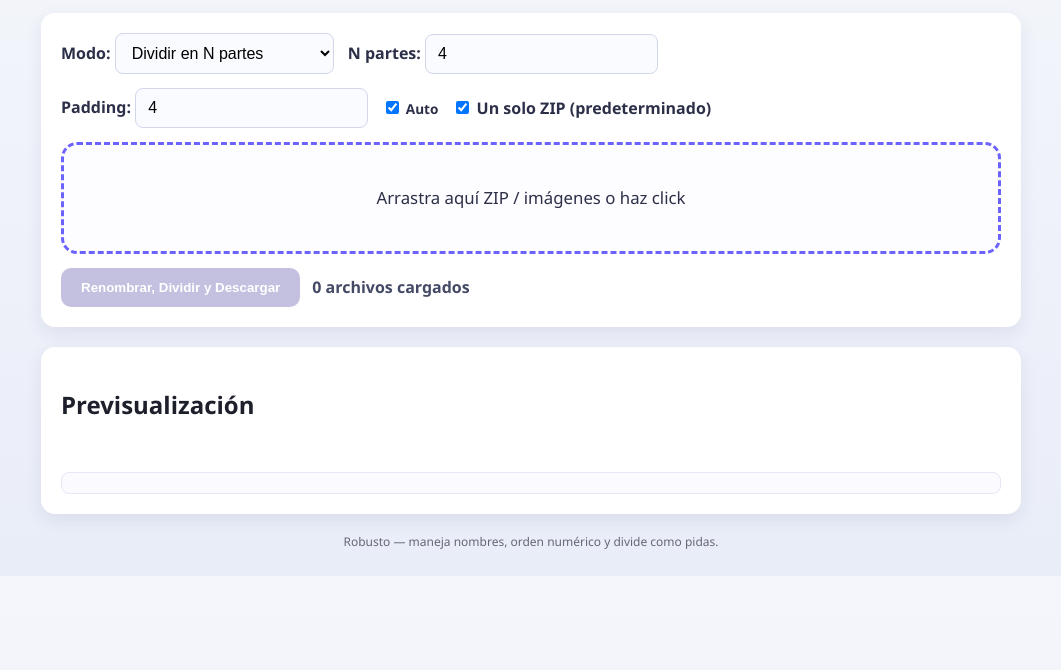
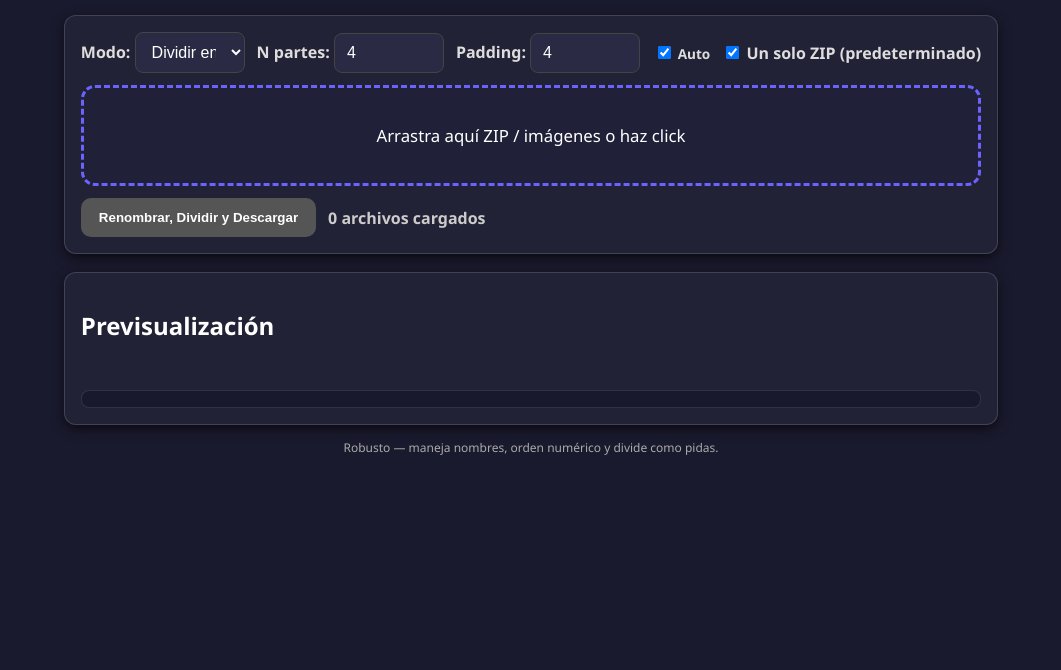
Before and after one commit to TheJarret084/Jarret_Corner, a plain HTML site: page Lab/RenownedBySprites/RenownedBySprites.html in a window 1280 px wide. Shown: the part 130-800 px from the top of the page, without its empty margins (109-1170 px from the left). Drawn offline with nearby package versions, Linux system fonts and the light colour scheme.

Commit message:
se veia igual

```diff
--- a/Lab/RenownedBySprites/RenownedBySprites.css
+++ b/Lab/RenownedBySprites/RenownedBySprites.css
@@ -5,28 +5,28 @@
 /* ======== Estilos generales ======== */
 body {
   font-family: 'Segoe UI', Tahoma, Geneva, Verdana, sans-serif;
-  background: linear-gradient(180deg, #f4f6fb, #e9edf8);
+  background-color: #1a1a2e;
+  color: #fff;
   margin: 0;
   padding: 24px;
-  color: #1d1f2b;
-  line-height: 1.5;
+  display: flex;
+  flex-direction: column;
+  align-items: center;
 }
 
 header {
   text-align: center;
-  margin-bottom: 20px;
+  margin-bottom: 18px;
 }
 
 h1 {
-  font-size: 2rem;
-  margin-bottom: 6px;
-  color: #2a2d3e;
+  font-size: 1.9rem;
+  margin-bottom: 4px;
 }
 
 .subtitle {
-  color: #566;
+  color: #ccc;
   margin-top: 0;
-  font-size: 1rem;
 }
 
 /* ======== Panel principal ======== */
@@ -34,28 +34,24 @@ main {
   max-width: 980px;
   margin: 0 auto;
   display: grid;
-  gap: 20px;
+  gap: 18px;
 }
 
 .panel {
-  background: #fff;
-  padding: 20px;
-  border-radius: 14px;
-  box-shadow: 0 6px 18px rgba(30, 40, 90, 0.08);
-  transition: transform 0.15s ease;
-}
-
-.panel:hover {
-  transform: translateY(-2px);
+  background: rgba(40, 40, 60, 0.6);
+  padding: 16px;
+  border-radius: 12px;
+  border: 1px solid rgba(255, 255, 255, 0.15);
+  box-shadow: 0 4px 12px rgba(0, 0, 0, 0.6);
 }
 
 /* ======== Controles ======== */
 .controls-row {
   display: flex;
-  gap: 14px;
+  gap: 12px;
   flex-wrap: wrap;
   align-items: center;
-  margin-bottom: 14px;
+  margin-bottom: 12px;
 }
 
 .control {
@@ -68,9 +64,11 @@ main {
 .control select {
   padding: 10px 12px;
   border-radius: 8px;
-  border: 1px solid #d1d6eb;
+  border: 1px solid #444;
   font-size: 1rem;
-  background: #fafbff;
+  width: 110px;
+  background: #2a2a44;
+  color: #fff;
   transition: border 0.2s, box-shadow 0.2s;
 }
 
@@ -78,84 +76,84 @@ main {
 .control select:focus {
   outline: none;
   border-color: #6c63ff;
-  box-shadow: 0 0 0 2px rgba(108, 99, 255, 0.2);
+  box-shadow: 0 0 0 2px rgba(108, 99, 255, 0.3);
 }
 
 .control label {
   font-weight: 600;
-  color: #2c2f48;
+  color: #ddd;
 }
 
 /* ======== Zona de arrastre ======== */
 #dropzone {
   border: 3px dashed #6c63ff;
-  border-radius: 16px;
-  padding: 40px;
+  border-radius: 14px;
+  padding: 36px;
   text-align: center;
   cursor: pointer;
-  background: #fdfdff;
-  color: #2c2f48;
+  background: rgba(30, 30, 60, 0.4);
+  color: #fff;
   font-size: 1.05rem;
-  transition: transform 0.15s, background 0.12s, border-color 0.15s;
+  transition: transform .15s, background .12s, border-color .15s;
   user-select: none;
 }
 
 #dropzone.dragover {
-  background: #eef1ff;
+  background: rgba(60, 60, 100, 0.6);
   transform: scale(1.02);
-  border-color: #4a42f5;
+  border-color: #8884ff;
 }
 
-/* ======== Botones / Acciones ======== */
+/* ======== Botón procesar ======== */
 .actions-row {
   display: flex;
   gap: 12px;
   align-items: center;
-  margin-top: 14px;
+  margin-top: 12px;
 }
 
 #procesar {
-  background: linear-gradient(135deg, #6c63ff, #4a42f5);
+  background: #333366;
   color: #fff;
   border: none;
-  padding: 12px 20px;
+  padding: 12px 18px;
   border-radius: 10px;
   font-weight: 700;
   cursor: pointer;
+  box-shadow: 0 6px 20px rgba(0, 0, 0, 0.4);
   transition: background 0.3s, transform 0.15s;
-  box-shadow: 0 6px 18px rgba(80, 70, 215, 0.18);
 }
 
 #procesar:hover:not(:disabled) {
-  background: linear-gradient(135deg, #7a72ff, #5750f5);
+  background: #4444aa;
   transform: translateY(-1px);
 }
 
 #procesar:disabled {
-  background: #c4c1e0;
+  background: #555;
   cursor: not-allowed;
   box-shadow: none;
 }
 
-/* ======== Estado / Progreso ======== */
+/* ======== Status / Progreso ======== */
 .status {
-  color: #444a66;
+  color: #ccc;
   font-weight: 600;
 }
 
 .progress-wrap {
   height: 12px;
-  background: #f0f2ff;
+  background: #2a2a44;
   border-radius: 8px;
   overflow: hidden;
-  margin-top: 14px;
+  margin-top: 12px;
 }
 
 .progress {
   height: 100%;
   background: linear-gradient(90deg, #6c63ff, #4a42f5);
   width: 0%;
-  transition: width 0.3s ease;
+  transition: width .2s;
 }
 
 /* ======== Preview / Grupos ======== */
@@ -163,47 +161,48 @@ main {
   display: block;
   padding: 8px;
   font-size: 0.95rem;
-  color: #222;
+  color: #eee;
 }
 
 .group-row {
-  margin: 12px 0;
-  padding: 10px;
-  border: 1px dashed #dfe3f6;
-  border-radius: 10px;
-  background: #fff;
+  margin: 10px 0;
+  padding: 8px;
+  border: 1px dashed rgba(255, 255, 255, 0.2);
+  border-radius: 8px;
+  background: rgba(40, 40, 60, 0.4);
 }
 
 .group-row b {
   display: block;
   margin-bottom: 6px;
+  color: #fff;
 }
 
 .small {
   font-size: 0.85rem;
-  color: #556;
+  color: #bbb;
   margin-left: 6px;
 }
 
 /* ======== Logs ======== */
 .logs {
-  margin-top: 14px;
+  margin-top: 12px;
   font-family: monospace;
   font-size: 0.85rem;
-  color: #2a2f3d;
+  color: #ddd;
   max-height: 180px;
   overflow: auto;
-  background: #fbfbff;
-  padding: 10px;
+  background: rgba(20, 20, 40, 0.6);
+  padding: 8px;
   border-radius: 8px;
-  border: 1px solid #e5e7f5;
+  border: 1px solid rgba(255, 255, 255, 0.1);
 }
 
 /* ======== Footer ======== */
 footer {
   text-align: center;
-  margin-top: 16px;
-  color: #667;
+  margin-top: 12px;
+  color: #aaa;
   font-size: 0.9rem;
 }
 
@@ -224,3 +223,24 @@ footer {
     font-size: 0.95rem;
   }
 }
+
+@media (max-width: 480px) {
+  body {
+    padding: 12px;
+  }
+
+  #procesar {
+    width: 80%;
+    font-size: 1rem;
+    padding: 10px 14px;
+  }
+
+  h1 {
+    font-size: 1.5rem;
+  }
+
+  .panel {
+    border-radius: 8px;
+    padding: 12px;
+  }
+}
```
